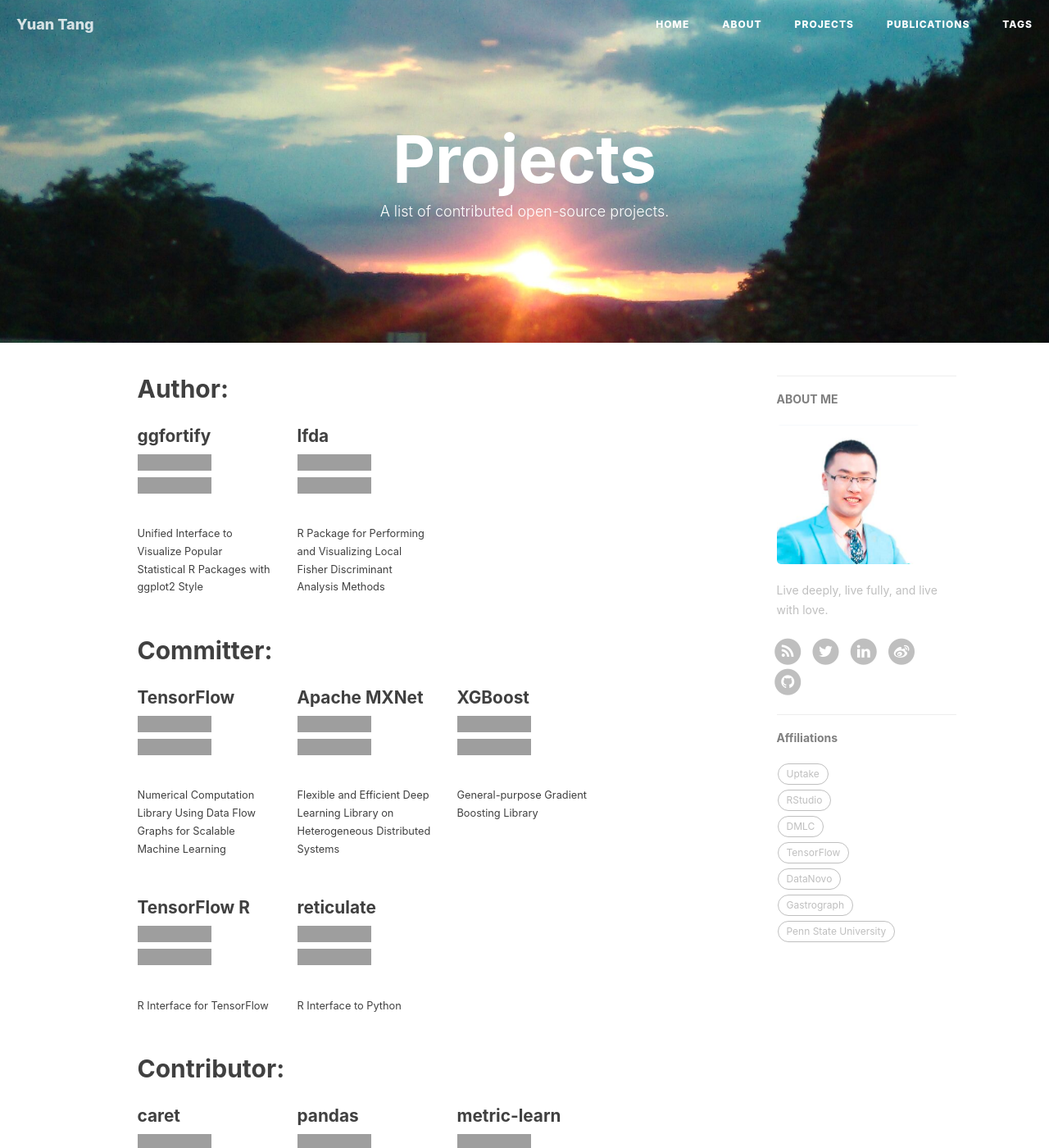
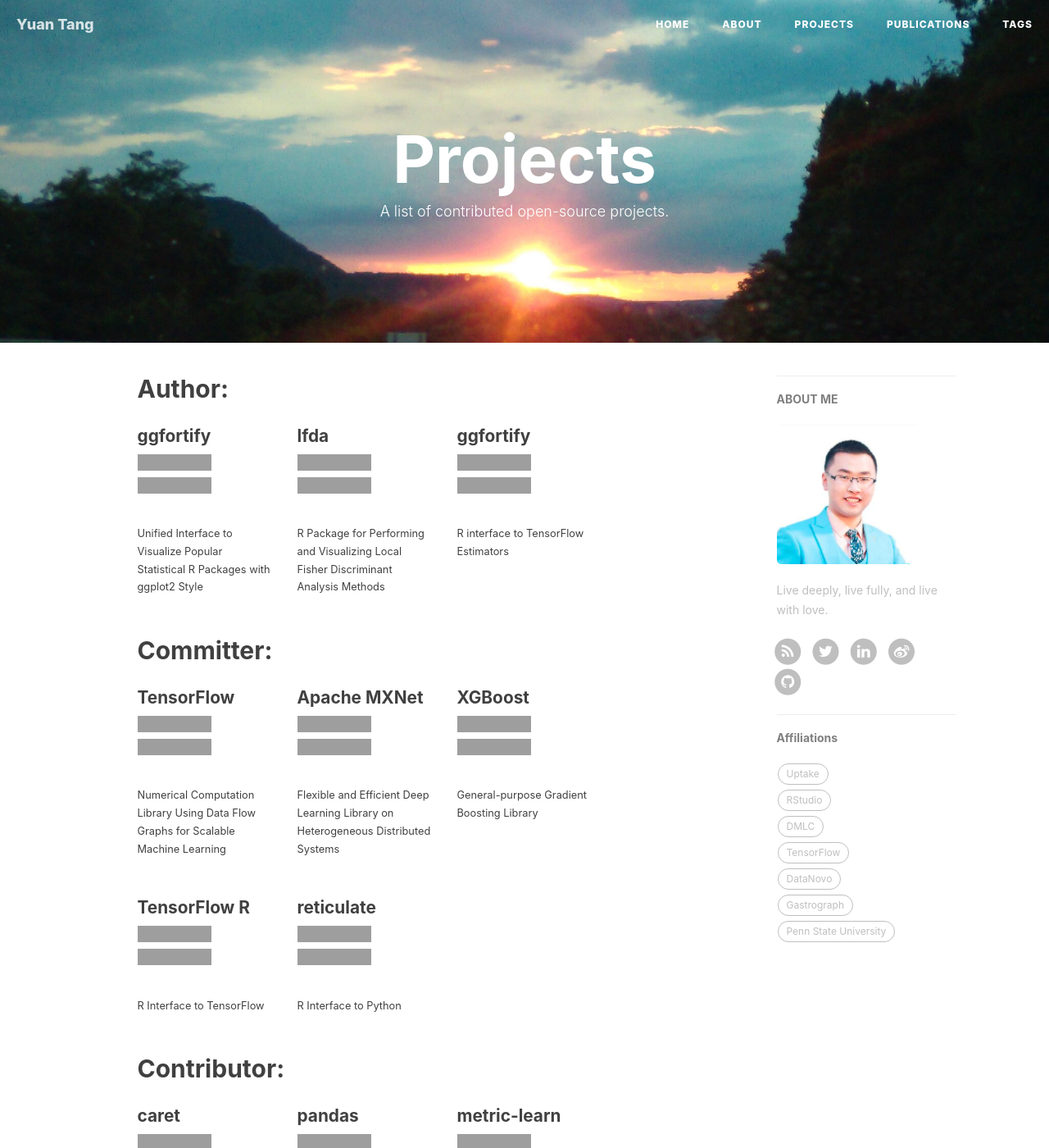
Before and after one commit to terrytangyuan/terrytangyuan.github.com, a Jekyll site: the page built from projects.html, in a window 1280 px wide and 1400 px high. Shown: the whole window at 82% size. Built offline with Jekyll 4.4.1, drawn with Linux system fonts in a browser that asks for light colours; nearby versions of some CDN libraries; comment, search, counter and statistics services are not loaded; grey boxes are pictures that could not be loaded.

Commit message:
Update projects.html

```diff
--- a/projects.html
+++ b/projects.html
@@ -25,6 +25,15 @@ header-img: "img/sunshine.jpg"
         <iframe src="https://ghbtns.com/github-btn.html?user=terrytangyuan&repo=lfda&type=fork&count=true&v=2"
       frameborder="0" scrolling="0" width="120px" height="20px"></iframe>
       <p style="font-size:80%;"> R Package for Performing and Visualizing Local Fisher Discriminant Analysis Methods
+      </p>
+    </div>
+    <div class="col-md-3">
+      <h3 style="font-size:130%;"><a href="https://github.com/rstudio/tfestimators" >ggfortify</a></h3>
+      <iframe src="https://ghbtns.com/github-btn.html?user=rstudio&repo=tfestimators&type=star&count=true&v=2"
+      frameborder="0" scrolling="0" width="120px" height="20px"></iframe>
+        <iframe src="https://ghbtns.com/github-btn.html?user=rstudio&repo=tfestimators&type=fork&count=true&v=2"
+      frameborder="0" scrolling="0" width="120px" height="20px"></iframe>
+      <p style="font-size:80%;"> R interface to TensorFlow Estimators
       </p>
     </div>
 
@@ -67,7 +76,7 @@ header-img: "img/sunshine.jpg"
       frameborder="0" scrolling="0" width="120px" height="20px"></iframe>
         <iframe src="https://ghbtns.com/github-btn.html?user=rstudio&repo=tensorflow&type=fork&count=true&v=2"
       frameborder="0" scrolling="0" width="120px" height="20px"></iframe>
-      <p style="font-size:80%;"> R Interface for TensorFlow
+      <p style="font-size:80%;"> R Interface to TensorFlow
       </p>
     </div>
     <div class="col-md-3">
```
